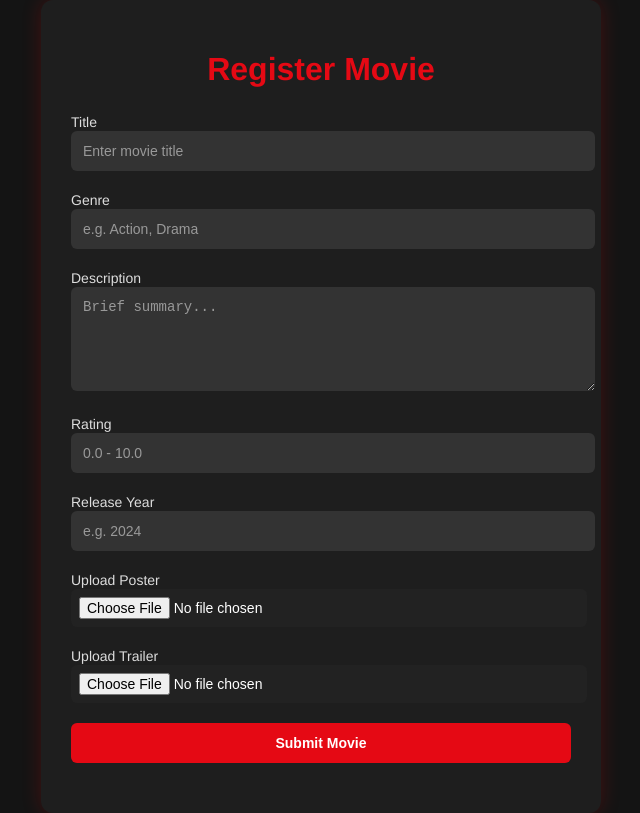
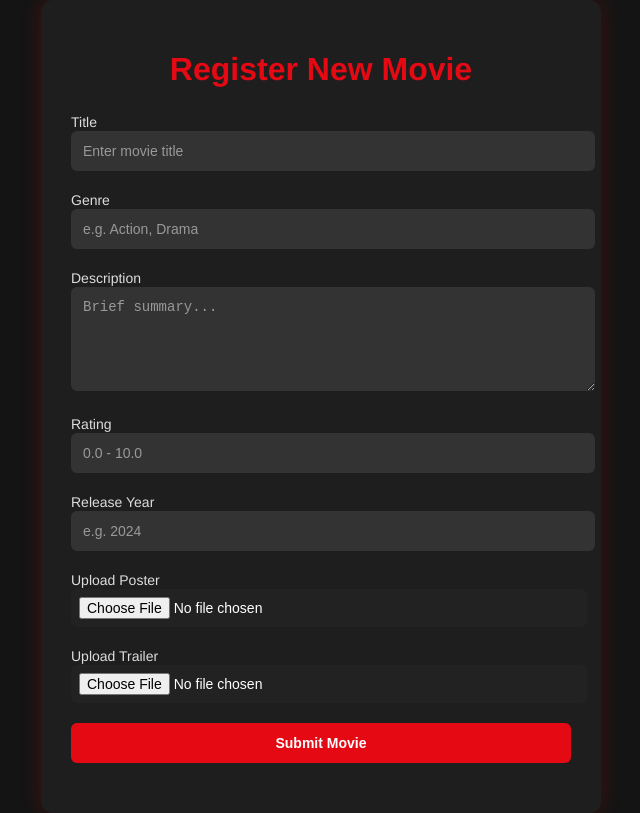
Before and after one commit to sudhanshuvlog/Movie-Streaming-App-DevOps, a website: page html/register.html in a window 1280 px wide. Shown: the whole page, without its empty margins (319-959 px from the left). Drawn offline with Linux system fonts and the light colour scheme.

Commit message:
Update register.html

```diff
--- a/html/register.html
+++ b/html/register.html
@@ -79,7 +79,7 @@
 </head>
 <body>
   <div class="form-container">
-    <h1>Register Movie</h1>
+    <h1>Register New Movie</h1>
     <form id="register-form">
       <label for="title">Title</label>
       <input type="text" id="title" name="title" placeholder="Enter movie title" required />
```
